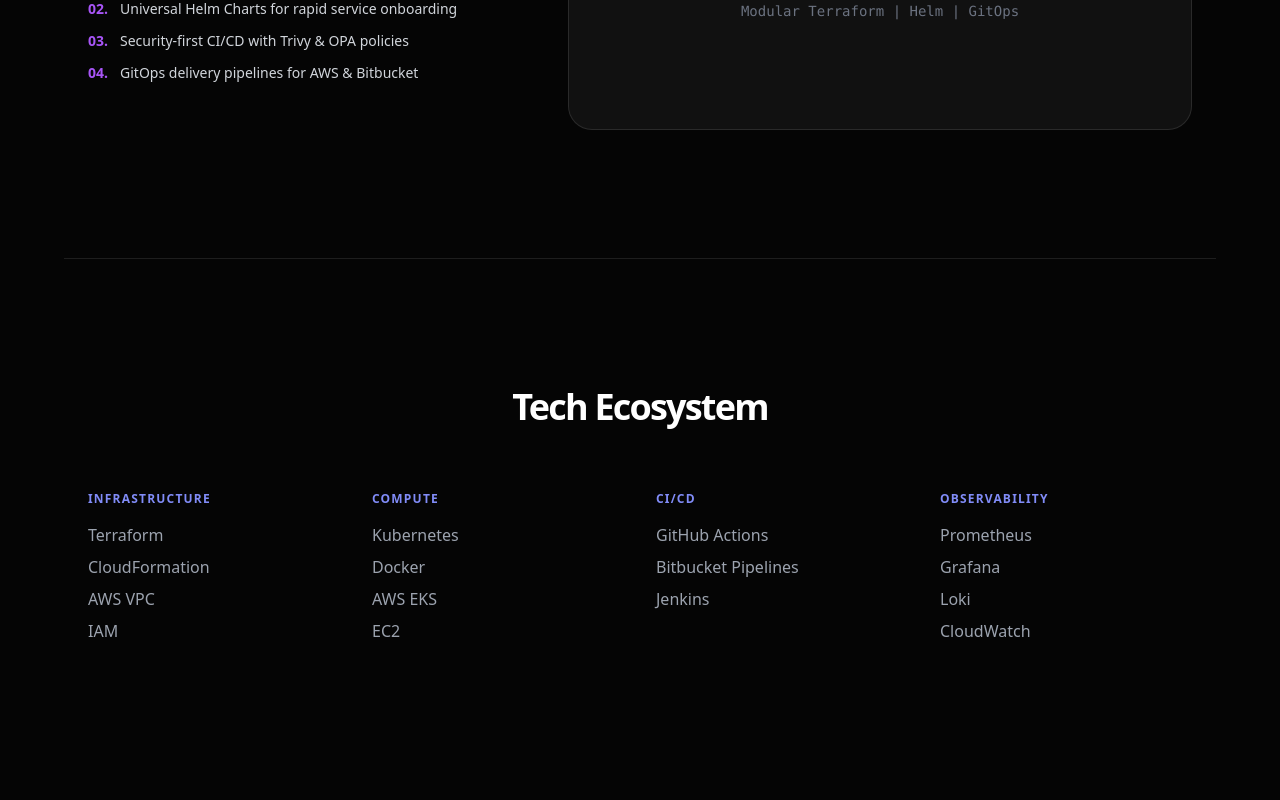
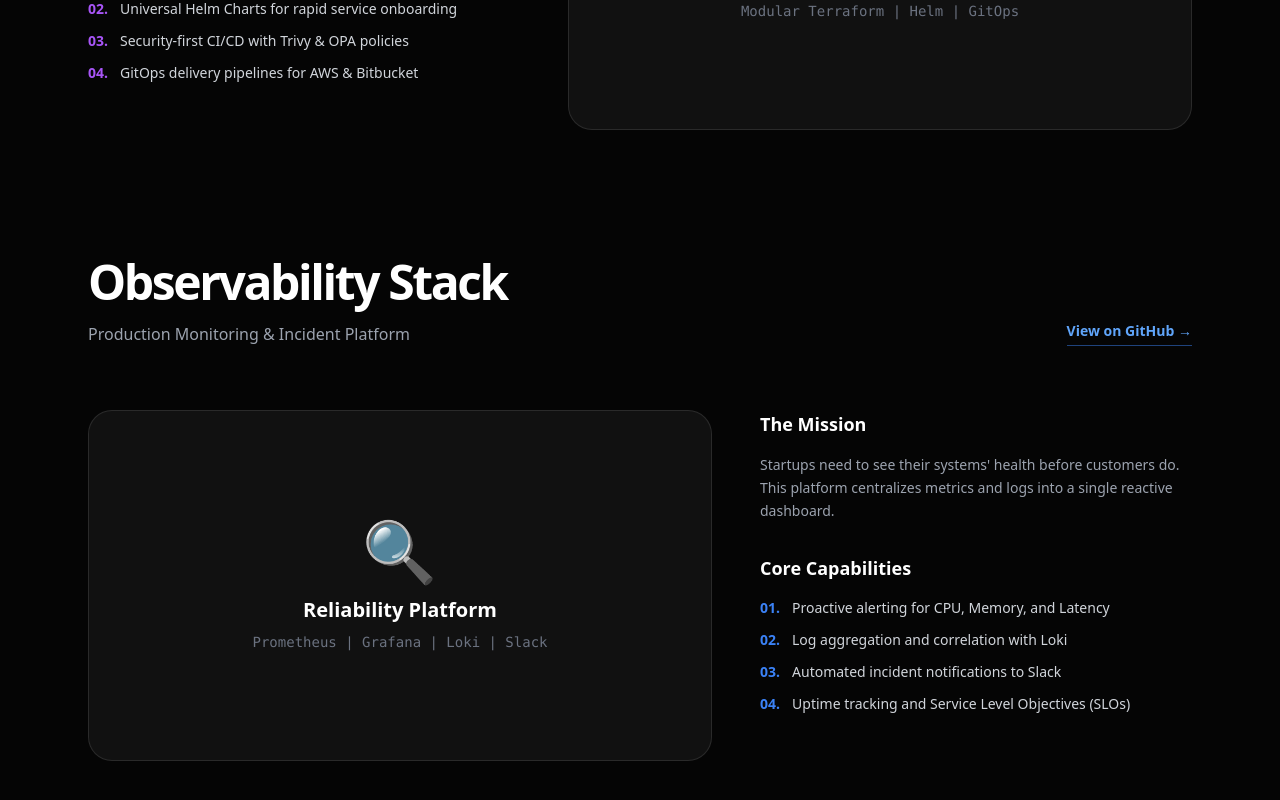
Before and after one commit to sanjanamahajan2001-sys/personal-portfolio, a Next.js app: page / in a window 1280 px wide. Shown: the part 1920-2720 px from the top of the page. Built offline with nearby package versions, Linux system fonts and the light colour scheme.

Commit message:
feat: complete flagship project triad (Monitoring added)

```diff
--- a/app/page.tsx
+++ b/app/page.tsx
@@ -99,8 +99,8 @@
           </a>
         </div>
 
-        <div className="grid grid-cols-1 lg:grid-cols-12 gap-12 items-start">
-          <div className="lg:col-span-5 order-2 lg:order-1 space-y-8">
+        <div className="grid grid-cols-1 lg:grid-cols-12 gap-12 items-start mb-32">
+          <div className="lg:col-span-5 order-2 lg:order-1 space-y-8 text-right lg:text-left">
             <div className="space-y-4">
               <h4 className="text-lg font-bold text-white">The Innovation</h4>
               <p className="text-gray-400 text-sm leading-relaxed font-medium">
@@ -116,7 +116,7 @@
                   "Security-first CI/CD with Trivy & OPA policies",
                   "GitOps delivery pipelines for AWS & Bitbucket"
                 ].map((item, i) => (
-                  <li key={i} className="flex gap-3 text-sm text-gray-300">
+                  <li key={i} className="flex gap-3 text-sm text-gray-300 justify-end lg:justify-start">
                     <span className="text-purple-500 font-bold">0{i+1}.</span>
                     {item}
                   </li>
@@ -135,6 +135,54 @@
             </div>
           </div>
         </div>
+
+        {/* Project 3 - Monitoring Platform */}
+        <div className="flex flex-col md:flex-row justify-between items-end mb-16 gap-6">
+          <div>
+            <h2 className="text-4xl md:text-5xl font-black tracking-tighter mb-4 text-white">Observability Stack</h2>
+            <p className="text-gray-400 font-medium">Production Monitoring & Incident Platform</p>
+          </div>
+          <a href="https://github.com/sanjanamahajan2001-sys/production-monitoring-platform" target="_blank" className="text-sm font-bold text-blue-400 hover:text-blue-300 transition-colors border-b border-blue-500/50 pb-1">
+            View on GitHub &rarr;
+          </a>
+        </div>
+
+        <div className="grid grid-cols-1 lg:grid-cols-12 gap-12 items-start">
+          <div className="lg:col-span-7 space-y-10">
+            <div className="relative group overflow-hidden rounded-3xl border border-white/10 bg-white/5 aspect-video flex items-center justify-center">
+              <div className="text-center p-12">
+                <div className="text-6xl mb-4">🔍</div>
+                <h4 className="text-xl font-bold mb-2">Reliability Platform</h4>
+                <p className="text-sm text-gray-500 font-mono">Prometheus | Grafana | Loki | Slack</p>
+              </div>
+            </div>
+          </div>
+
+          <div className="lg:col-span-5 space-y-8">
+            <div className="space-y-4">
+              <h4 className="text-lg font-bold text-white">The Mission</h4>
+              <p className="text-gray-400 text-sm leading-relaxed">
+                Startups need to see their systems' health before customers do. This platform centralizes metrics and logs into a single reactive dashboard.
+              </p>
+            </div>
+            <div className="space-y-4">
+              <h4 className="text-lg font-bold text-white">Core Capabilities</h4>
+              <ul className="space-y-3">
+                {[
+                  "Proactive alerting for CPU, Memory, and Latency",
+                  "Log aggregation and correlation with Loki",
+                  "Automated incident notifications to Slack",
+                  "Uptime tracking and Service Level Objectives (SLOs)"
+                ].map((item, i) => (
+                  <li key={i} className="flex gap-3 text-sm text-gray-300">
+                    <span className="text-blue-500 font-bold">0{i+1}.</span>
+                    {item}
+                  </li>
+                ))}
+              </ul>
+            </div>
+          </div>
+        </div>
       </section>
 
       {/* Skills Section */}
@@ -145,7 +193,7 @@
                 { cat: "Infrastructure", items: ["Terraform", "CloudFormation", "AWS VPC", "IAM"] },
                 { cat: "Compute", items: ["Kubernetes", "Docker", "AWS EKS", "EC2"] },
                 { cat: "CI/CD", items: ["GitHub Actions", "Bitbucket Pipelines", "Jenkins"] },
-                { cat: "Observability", items: ["Prometheus", "Grafana", "Loki", "CloudWatch"] }
+                { cat: "Observability", items: ["Prometheus", "Grafana", "Loki", "OpenSearch"] }
           ].map((skill, i) => (
             <div key={i} className="space-y-4">
               <h4 className="text-indigo-400 text-xs font-black uppercase tracking-widest">{skill.cat}</h4>
```
